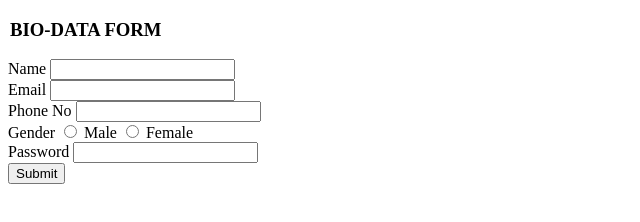
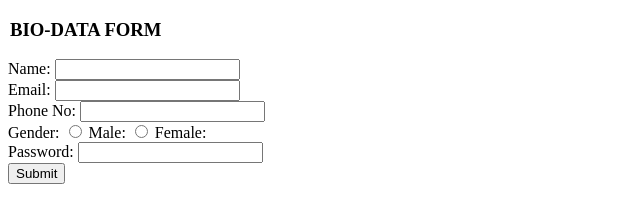
Before and after one commit to DebraTaiwo/gitbase, a plain HTML site: page Week1.html in a window 1280 px wide. Shown: the full height of the page, 0-640 px from the left. Drawn offline with Linux system fonts and the light colour scheme.

Commit message:
first commit

```diff
--- a/Week1.html
+++ b/Week1.html
@@ -2,22 +2,27 @@
 <html>
     <head></head>
     <body>
-        <form>
+        <form onsubmit="myFunction()">
                 <legend><h3><b>BIO-DATA FORM</b></h3></legend>
-                    <label for = "Name">Name</label>
+                    <label for = "Name">Name:</label>
                     <input type = "text" id="Name" name="Name" required><br>
-                    <label for = "email">Email</label>
+                    <label for = "email">Email:</label>
                     <input type = "email" id="email" name="email" required><br>
-                    <label for = "Phone">Phone No</label>
+                    <label for = "Phone">Phone No:</label>
                     <input type = "number" id="Phone No" name="Phone No" required><br>
-                    <label for = "Gender">Gender</label>
+                    <label for = "Gender">Gender:</label>
                     <input type = "radio" id="Male" name="Gender" value="Male">
-                    <label for = "male">Male</label>
+                    <label for = "male">Male:</label>
                     <input type = "radio" id="Female" name="Gender" value="Female">
-                    <label for = "female">Female</label> <br>
-                    <label for = "password">Password</label>
+                    <label for = "female">Female:</label> <br>
+                    <label for = "password">Password:</label>
                     <input type = "password" id="password" name="password" required><br>
                     <button type="submit" onclick="onclickFunction()">Submit</button><br>
         </form>
+        <script>
+            function myFunction(){
+                alert("Congratulation! Your form has been submitted successfully.")
+            }
+        </script>
     </body>
 </html>
```
